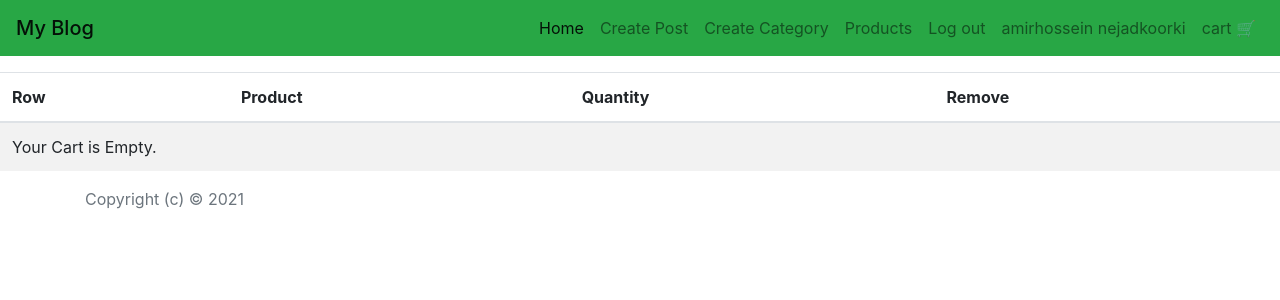
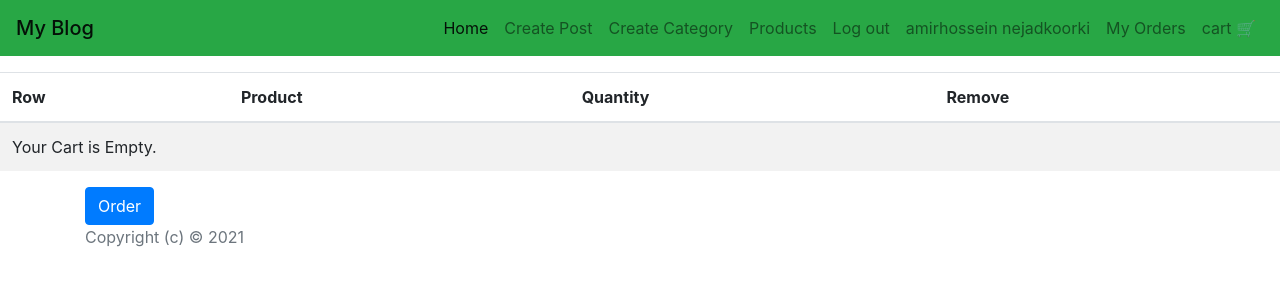
Before and after one commit to ANejadkoorki/Blog, a Django app: page /store/cart/ in a window 1280 px wide. Shown: the top 300 px of the page. Run offline with Django 3.2, Linux system fonts and the light colour scheme; a user stored in the database is signed in; parts of the project's set-up code (start-up, migrations or seed data) failed here and were passed over; some libraries are stand-ins or nearby versions.

Commit message:
WIP : orders list created.

```diff
--- a/DjangoProject/firstApp/templates/firstApp/BaseTemplate.html
+++ b/DjangoProject/firstApp/templates/firstApp/BaseTemplate.html
@@ -47,10 +47,13 @@
                     <li class="nav-item ">
                         <a class="nav-link" href="{% url 'users:edit-profile' %}">{{ request.user.get_full_name }}</a>
                     </li>
+                    <li class="nav-item ">
+                        <a class="nav-link" href="{% url 'store:list-orders' %}">My Orders</a>
+                    </li>
+                    <li class="nav-item ">
+                        <a class="nav-link" href="{% url 'store:view-cart' %}">cart 🛒</a>
+                    </li>
                 {% endif %}
-                <li class="nav-item ">
-                    <a class="nav-link" href="{% url 'store:view-cart' %}">cart 🛒</a>
-                </li>
             </ul>
         </div>
     </nav>
--- a/DjangoProject/store/templates/store/view_cart.html
+++ b/DjangoProject/store/templates/store/view_cart.html
@@ -39,11 +39,16 @@
         {% endfor %}
         </tbody>
     </table>
+    <div class="container mt-2 row-cols-md-1">
+        <a class="btn btn-primary" href="{% url 'store:finalize' %}">
+            Order
+        </a>
+    </div>
 {% endblock %}
 
 {% block page-scripts %}
     <script>
-         $(document).ready(function () {
+        $(document).ready(function () {
             $('a.deduct-btn').click(function (event) {
                 // Get the product id from the element that was clicked using
                 // dataset attrib.
--- a/DjangoProject/store/urls.py
+++ b/DjangoProject/store/urls.py
@@ -12,5 +12,7 @@ urlpatterns = [
     path('delete-from-cart/<int:product_id>', views.deletee_row, name='delete-from-cart'),
     path('cart/', views.view_cart, name='view-cart'),
     path('deduct/', views.deduct_from_cart, name='deduct-from-cart'),
-    path('api/v1/', include(router.urls), name='')
+    path('api/v1/', include(router.urls), name=''),
+    path('finalize/', views.finalize_order, name='finalize'),
+    path('list-order/', views.ListOrdersView.as_view(), name='list-orders'),
 ]
--- a/DjangoProject/store/views.py
+++ b/DjangoProject/store/views.py
@@ -1,8 +1,11 @@
 from django.contrib import messages
+from django.contrib.auth.decorators import login_required
+from django.contrib.auth.mixins import LoginRequiredMixin
 from django.http import JsonResponse
 from django.shortcuts import render, get_object_or_404, redirect
 from django.views.decorators.csrf import csrf_exempt
 from django.views.decorators.http import require_POST
+from django.views.generic import ListView
 from inventory import models as inventorymodels
 from rest_framework import viewsets
 from . import models, serializers
@@ -124,3 +127,45 @@ class OrderViewSet(viewsets.ModelViewSet):
     """
     queryset = models.Order.objects.all()
     serializer_class = serializers.OrderSeralizer
+
+
+@login_required
+def finalize_order(request):
+    """
+        finalize order
+    """
+    cart = request.session.get('cart', None)
+    # if cart does not exist
+    if not cart:
+        messages.error(request, 'Your Cart Is Empty.')
+        return redirect('inventory:list')
+
+    order_instance = models.Order.objects.create(owner=request.user)
+
+    for product_id in cart:
+        product = inventorymodels.Product.objects.get(pk=product_id)
+        qty = cart[product_id]
+        if not product.is_in_stock(qty):
+            messages.error(request, f'The {product.name} with this qty doesn\'t exist ')
+            return redirect('store:view-cart')
+        order_item_instance = models.OrderItem.objects.create(
+            order=order_instance,
+            product=product,
+            qty=qty,
+            price=product.price,
+        )
+        # deduct from stock
+        product.deduct_from_stock(qty)
+    messages.info(request, 'Order Submitted Successfully.')
+    request.session.pop('cart')
+    request.session.modified = True
+    return redirect('inventory:list')
+
+
+class ListOrdersView(LoginRequiredMixin, ListView):
+    model = models.Order
+
+    def get_queryset(self):
+        qs = super().get_queryset()
+        qs = qs.filter(owner=self.request.user)
+        return qs
```
Also changed, not shown: DjangoProject/inventory/models.py (+9 -0 lines), DjangoProject/store/templates/store/order_list.html (added, +27 -0 lines).
